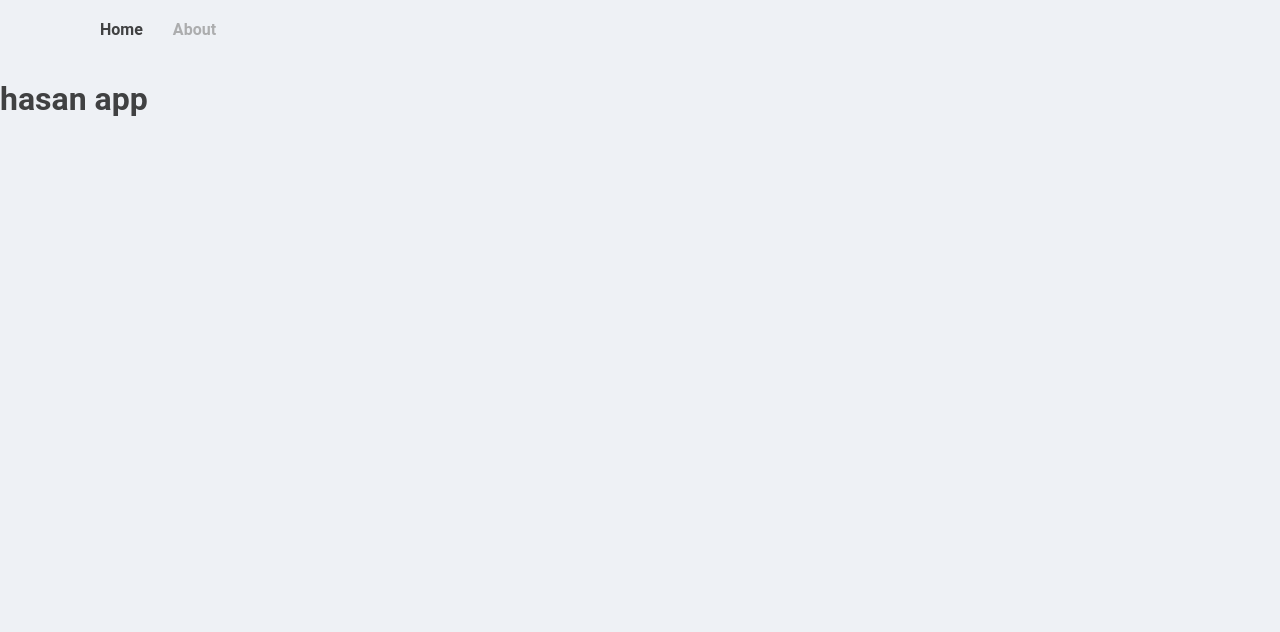
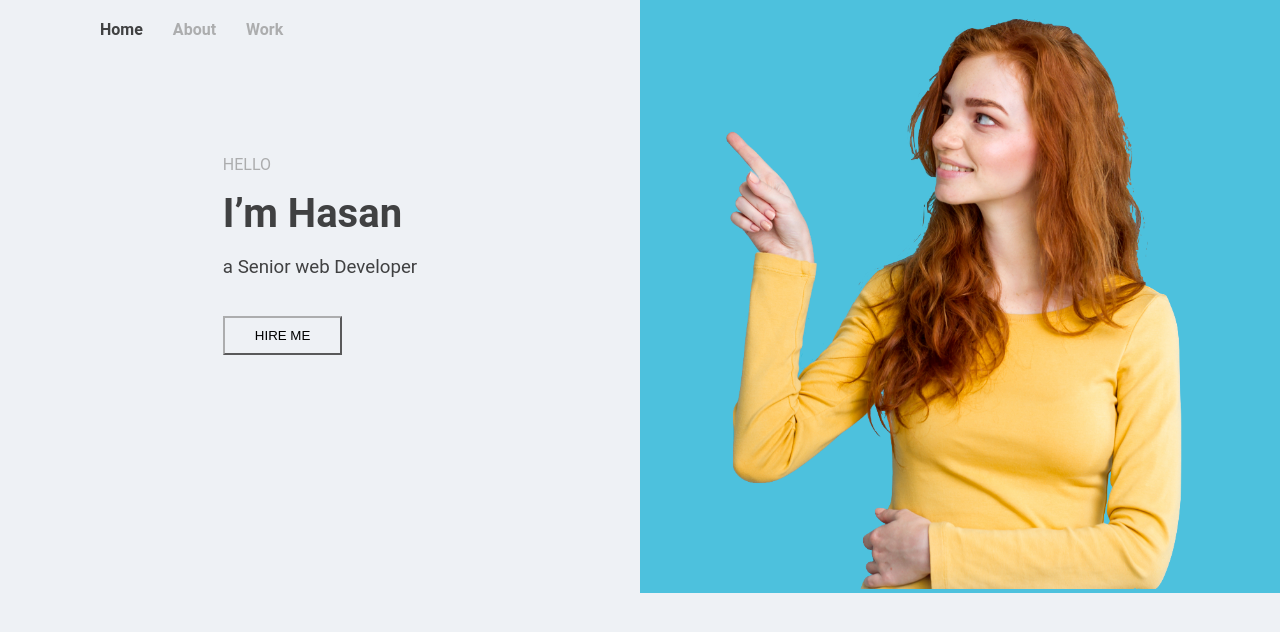
Before and after one commit to hasan-wajahat/cv-app, a React (Create React App) app: page / in a window 1280 px wide. Shown: the top 632 px of the page. Built offline with nearby package versions, Linux system fonts and the light colour scheme; the HTML template or start-up script is replaced by a standard one.

Commit message:
Adds banner

```diff
--- a/package.json
+++ b/package.json
@@ -3,6 +3,7 @@
   "version": "0.1.0",
   "private": true,
   "dependencies": {
+    "color": "^3.1.1",
     "prop-types": "^15.7.2",
     "react": "^16.8.6",
     "react-dom": "^16.8.6",
--- a/src/App.js
+++ b/src/App.js
@@ -20,7 +20,7 @@ const App = ({ classes }) => (
     <Router>
       <TopBar />
       <Switch>
-        <Route exact="/" component={Home} />
+        <Route path="/" exact component={Home} />
         <Route component={Home} />
       </Switch>
     </Router>
--- a/src/components/TopBar.js
+++ b/src/components/TopBar.js
@@ -43,6 +43,13 @@ const TopBar = ({ classes }) => (
     >
       About
     </NavLink>
+    <NavLink
+      to="/work"
+      className={classes.link}
+      activeClassName={classes.activeLink}
+    >
+      Work
+    </NavLink>
   </div>
 );
 
--- a/src/pages/home/Home.js
+++ b/src/pages/home/Home.js
@@ -1,8 +1,9 @@
 import React from 'react';
+import Banner from './sections/Banner';
 
 const Home = () => (
   <div>
-    <h1>hasan app</h1>
+    <Banner />
   </div>
 );
 
--- /dev/null
+++ b/src/pages/home/sections/Banner.js
@@ -0,0 +1,81 @@
+import React from 'react';
+import withStyles from 'react-jss';
+import PropTypes from 'prop-types';
+import ProfileImage from 'assets/img/girl.png';
+import Color from 'color';
+import { TEXT_COLORS, BACKGROUND_COLOR } from 'utility/CssConstants';
+
+const styles = {
+  details: {
+    width: '50%',
+    display: 'flex',
+    justifyContent: 'center',
+  },
+  textDetails: {
+    marginTop: '80px',
+    '& p': {
+      color: TEXT_COLORS.lightBlack,
+      textTransform: 'uppercase',
+    },
+    '& h2': {
+      fontSize: '40px',
+      margin: '10px 0',
+    },
+    '& h3': {
+      fontWeight: 'normal',
+    },
+  },
+  button: {
+    background: BACKGROUND_COLOR,
+    padding: '10px 30px',
+    cursor: 'pointer',
+    textTransform: 'uppercase',
+    outline: 'none !important',
+    borderColor: TEXT_COLORS.lightBlack,
+    margin: '20px 0',
+    '&:hover': {
+      background: Color(TEXT_COLORS.lightBlack).lighten(0.2).hex(),
+    },
+  },
+  image: {
+    position: 'absolute',
+    top: '0',
+    right: '0',
+    width: '50%',
+    backgroundColor: '#4dc1dd',
+    textAlign: 'center',
+    '& img': {
+      width: '500px',
+      maxWidth: '100%',
+    },
+  },
+};
+
+const Banner = ({ classes }) => (
+  <div className={classes.banner}>
+    <div className={classes.details}>
+      <div className={classes.textDetails}>
+        <p>Hello</p>
+        <h2>I&rsquo;m Hasan</h2>
+        <h3>a Senior web Developer</h3>
+        <button className={classes.button} type="button" onClick={() => {}}>
+          Hire Me
+        </button>
+      </div>
+    </div>
+    <div className={classes.image}>
+      <img src={ProfileImage} alt="" />
+    </div>
+  </div>
+);
+
+Banner.propTypes = {
+  classes: PropTypes.shape({
+    banner: PropTypes.string,
+    details: PropTypes.string,
+    textDetails: PropTypes.string,
+    image: PropTypes.string,
+  }).isRequired,
+};
+
+export default withStyles(styles)(Banner);
```
